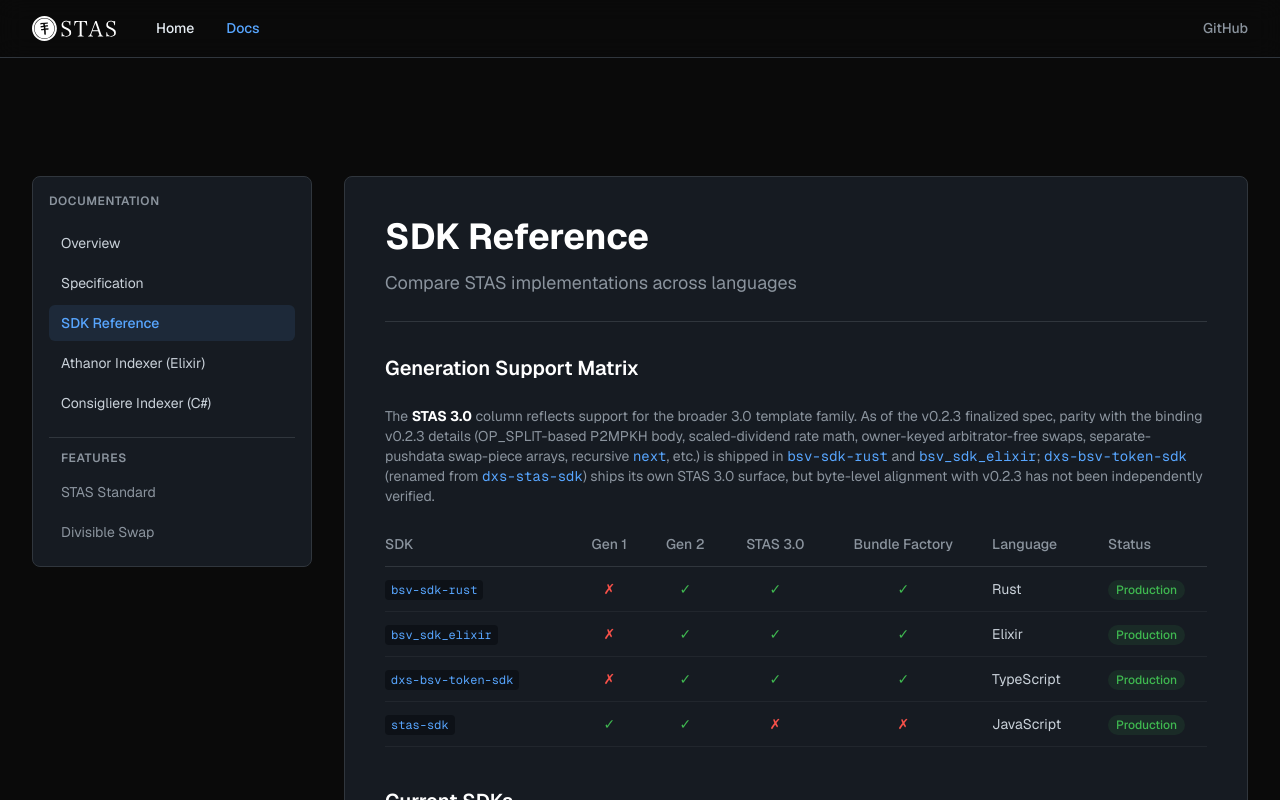
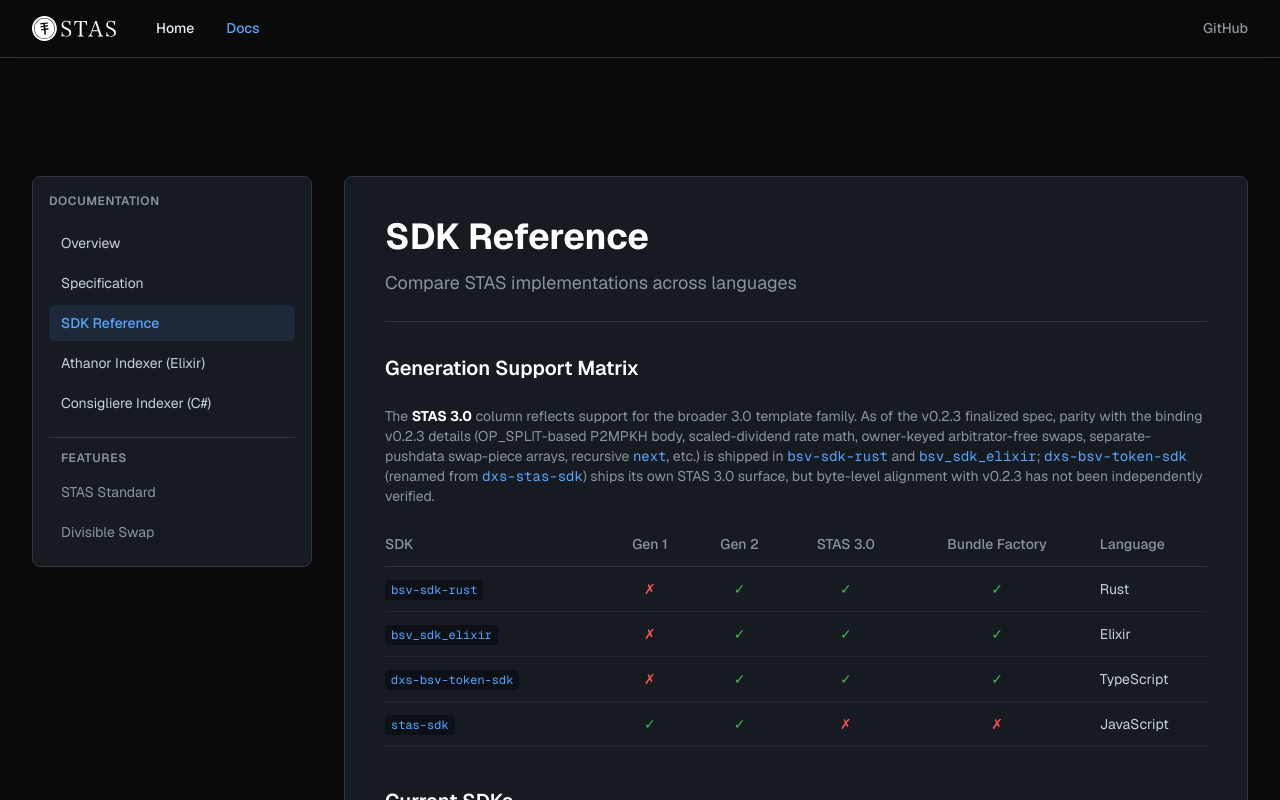
Before and after one commit to digitsu/stastech-site, a Next.js app: page /docs/sdks in a window 1280 px wide. Shown: the top 800 px of the page. Built offline with nearby package versions, Linux system fonts and the light colour scheme.

Commit message:
docs(sdks): remove unused Status column from support matrix

```diff
--- a/app/docs/sdks/page.tsx
+++ b/app/docs/sdks/page.tsx
@@ -136,8 +136,7 @@ export default function SdksDocs() {
                 <th className="text-center py-3 px-3 text-[#8b949e] font-medium">Gen 2</th>
                 <th className="text-center py-3 px-3 text-[#8b949e] font-medium">STAS 3.0</th>
                 <th className="text-center py-3 px-3 text-[#8b949e] font-medium">Bundle Factory</th>
-                <th className="text-left py-3 px-3 text-[#8b949e] font-medium">Language</th>
-                <th className="text-left py-3 pl-3 text-[#8b949e] font-medium">Status</th>
+                <th className="text-left py-3 pl-3 text-[#8b949e] font-medium">Language</th>
               </tr>
             </thead>
             <tbody>
@@ -150,12 +149,7 @@ export default function SdksDocs() {
                   <td className="text-center py-3 px-3"><SupportBadge supported={sdk.gen2} /></td>
                   <td className="text-center py-3 px-3"><SupportBadge supported={sdk.stas30} /></td>
                   <td className="text-center py-3 px-3"><SupportBadge supported={sdk.bundleFactory} /></td>
-                  <td className="py-3 px-3 text-[#c9d1d9]">{sdk.language}</td>
-                  <td className="py-3 pl-3">
-                    <span className="text-xs font-medium text-[#3fb950] bg-[#3fb950]/10 px-2 py-0.5 rounded-full">
-                      {sdk.status}
-                    </span>
-                  </td>
+                  <td className="py-3 pl-3 text-[#c9d1d9]">{sdk.language}</td>
                 </tr>
               ))}
             </tbody>
```
